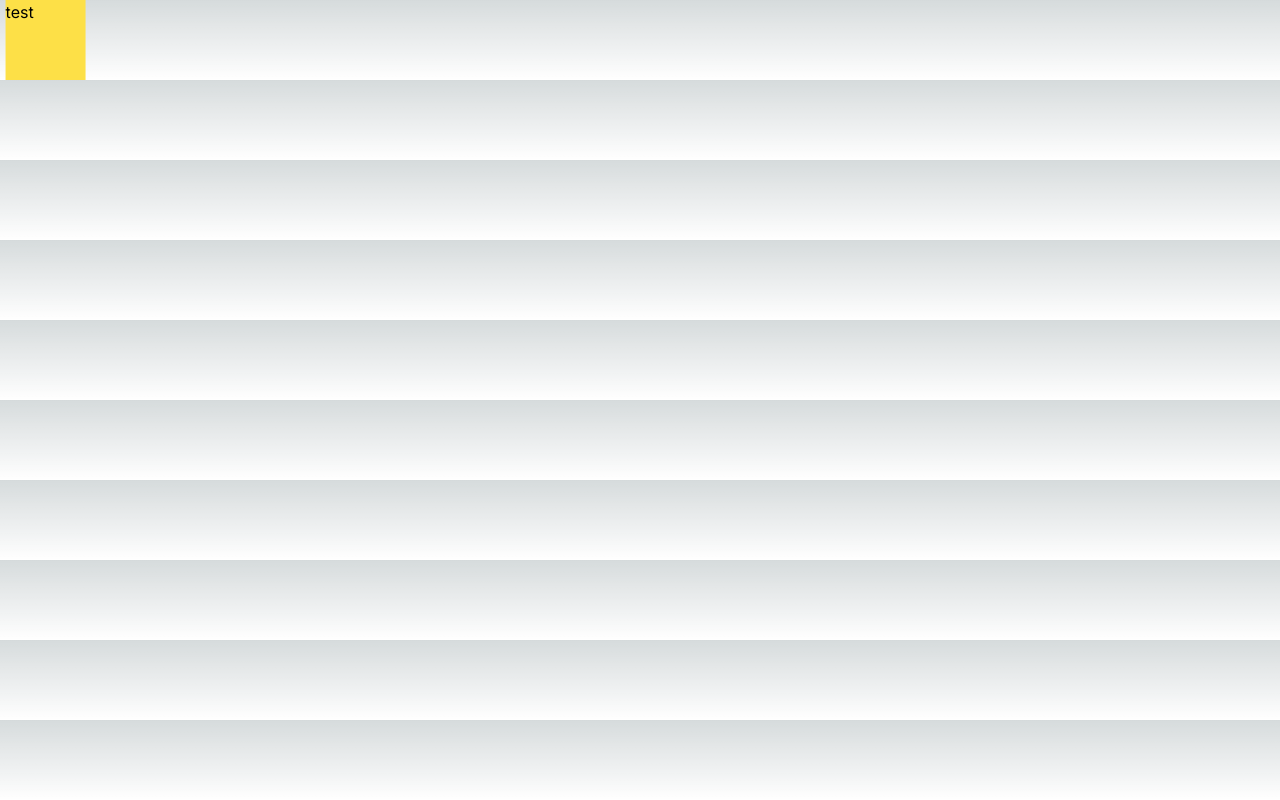
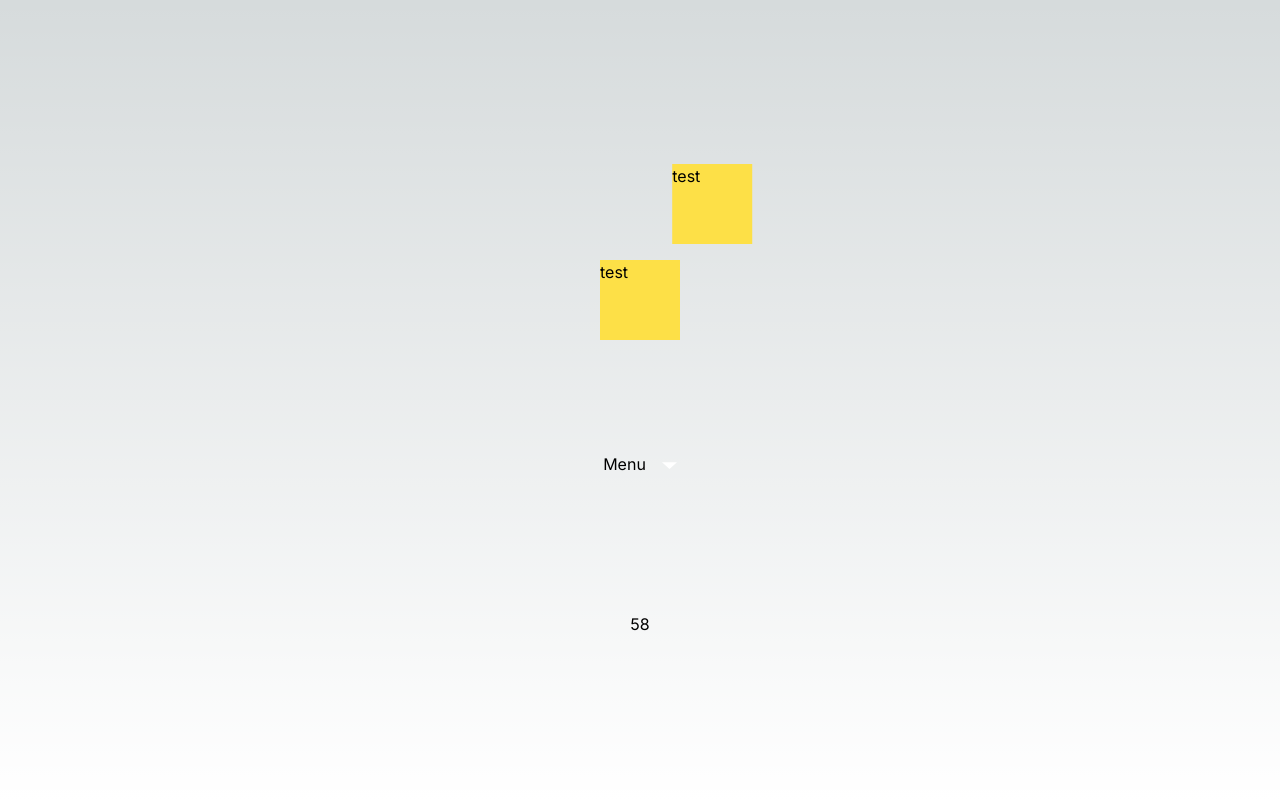
Before and after one commit to DatNg267/animation-collection, a Next.js app: page /framer-motion/base in a window 1280 px wide. Built offline with nearby package versions, Linux system fonts and the light colour scheme.

Commit message:
small tweak

```diff
--- /dev/null
+++ b/src/app/framer-motion/base/components/animate.tsx
@@ -0,0 +1,86 @@
+/**
+ * https://www.framer.com/motion/animation/#variants
+ * Setting animate as an object is useful for simple, single-component animations.
+ * But sometimes we want to create animations that propagate throughout the DOM,
+ * and orchestrate those animations in a declarative way. We can do so with variants.
+ */
+import { motion, Variants } from "framer-motion";
+import React, { useState } from "react";
+
+const ulVariants: Variants = {
+  open: {
+    clipPath: "inset(0% 0% 0% 0% round 10px)",
+    transition: {
+      type: "spring",
+      bounce: 0,
+      duration: 0.7,
+      delayChildren: 0.3,
+      staggerChildren: 0.05,
+    },
+  },
+  closed: {
+    clipPath: "inset(10% 50% 90% 50% round 10px)",
+    transition: {
+      type: "spring",
+      bounce: 0,
+      duration: 0.3,
+    },
+  },
+};
+const liVariants: Variants = {
+  open: {
+    opacity: 1,
+    y: 0,
+    transition: { type: "spring", stiffness: 300, damping: 24 },
+  },
+  closed: { opacity: 0, y: 20, transition: { duration: 0.2 } },
+};
+
+const SettingAnimateExample = () => {
+  const [isOpen, setIsOpen] = useState(false);
+
+  return (
+    <motion.nav
+      initial={false}
+      animate={isOpen ? "open" : "closed"}
+      className="menu"
+    >
+      <motion.button
+        className="flex flex-row justify-between items-center space-x-4"
+        whileTap={{ scale: 0.97 }}
+        onClick={() => setIsOpen(!isOpen)}
+      >
+        <p>Menu</p>
+        <motion.div
+          variants={{
+            open: { rotate: 180 },
+            closed: { rotate: 0 },
+          }}
+          transition={{ duration: 0.2 }}
+          style={{ originY: 0.55 }}
+        >
+          <svg
+            width="15"
+            height="15"
+            viewBox="0 0 20 20"
+            className="fill-white"
+          >
+            <path d="M0 7 L 20 7 L 10 16" />
+          </svg>
+        </motion.div>
+      </motion.button>
+      <motion.ul
+        variants={ulVariants}
+        style={{ pointerEvents: isOpen ? "auto" : "none" }}
+      >
+        <motion.li variants={liVariants}>Item 1 </motion.li>
+        <motion.li variants={liVariants}>Item 2 </motion.li>
+        <motion.li variants={liVariants}>Item 3 </motion.li>
+        <motion.li variants={liVariants}>Item 4 </motion.li>
+        <motion.li variants={liVariants}>Item 5 </motion.li>
+      </motion.ul>
+    </motion.nav>
+  );
+};
+
+export default SettingAnimateExample;
--- /dev/null
+++ b/src/app/framer-motion/base/components/motion-value.tsx
@@ -0,0 +1,22 @@
+import { animate, motion, useMotionValue, useTransform } from "framer-motion";
+import React, { useEffect } from "react";
+
+type Props = {};
+
+const MotionValueExample = (props: Props) => {
+  const count = useMotionValue(0);
+  const rounded = useTransform(count, (latest) => Math.round(latest));
+
+  useEffect(() => {
+    const controls = animate(count, 100, {
+      duration: 10,
+      ease: "easeInOut",
+    });
+
+    return () => controls.stop();
+  }, []);
+
+  return <motion.div>{rounded}</motion.div>;
+};
+
+export default MotionValueExample;
--- a/src/app/framer-motion/base/page.tsx
+++ b/src/app/framer-motion/base/page.tsx
@@ -1,16 +1,18 @@
 "use client";
-import { motion } from "framer-motion";
+import { motion, MotionValue } from "framer-motion";
 import React from "react";
+import SettingAnimateExample from "./components/animate";
+import MotionValueExample from "./components/motion-value";
 
 type Props = {};
 
 const DemoAnimation = (props: Props) => {
   return (
-    <div>
+    <div className="flex flex-col items-center justify-center w-full h-dvh space-y-4">
       <motion.div
-        animate={{ x: [0, 100, 0, 100] }}
+        animate={{ x: [null, 100, 0, 100] }}
         transition={{
-          duration: 2,
+          duration: 5,
           repeat: Infinity,
           repeatType: "reverse",
           ease: "linear",
@@ -19,6 +21,25 @@ const DemoAnimation = (props: Props) => {
       >
         test
       </motion.div>
+
+      <motion.div
+        whileHover={{ scale: [null, 1.5, 2] }}
+        transition={{ duration: 0.3, ease: "linear" }}
+        className="w-20 h-20 bg-yellow-300"
+      >
+        test
+      </motion.div>
+
+      <motion.circle
+        className={" w-20 h-20  stroke-white stroke-1"}
+        cx={500}
+        animate={{ cx: [null, 100, 200] }}
+        transition={{ duration: 3, times: [0, 0.2, 1] }}
+      />
+
+      <SettingAnimateExample></SettingAnimateExample>
+
+      <MotionValueExample></MotionValueExample>
     </div>
   );
 };
```
